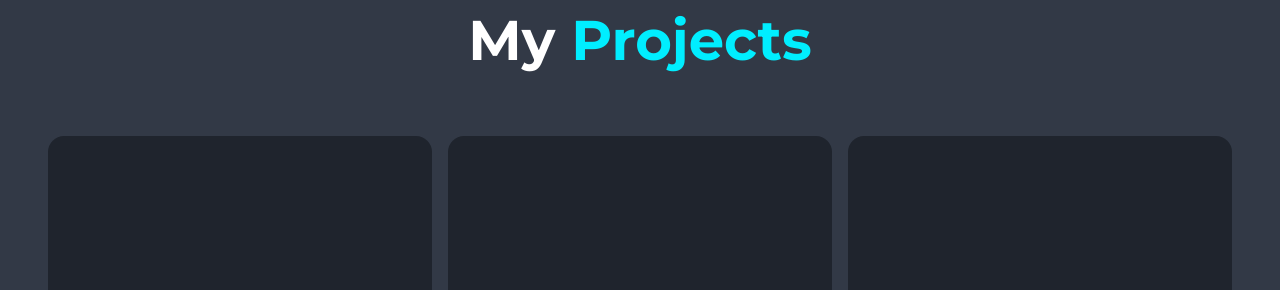
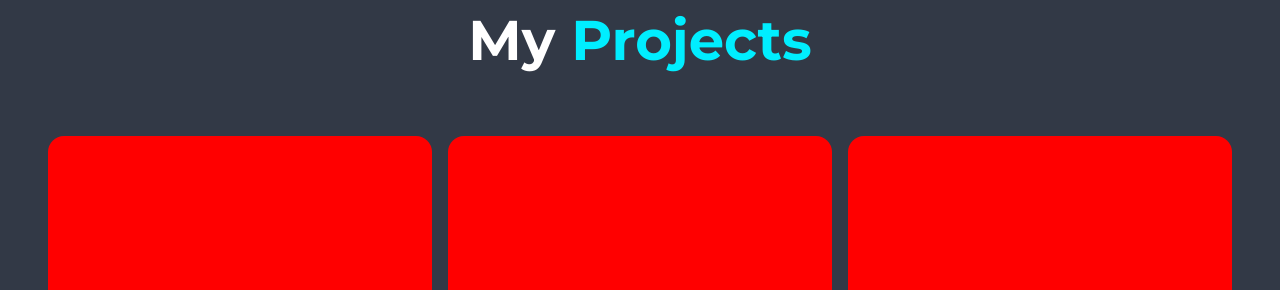
Before and after one commit to fahadrasool008/portfolio, a plain HTML site: page index.html in a window 1280 px wide. Shown: the part 2888-3178 px from the top of the page. Drawn offline with nearby package versions, Linux system fonts and the light colour scheme.

Commit message:
checking modification

```diff
--- a/style.css
+++ b/style.css
@@ -1,5 +1,5 @@
 :root {
-    --bg-color: #1f242d;
+    --bg-color: red;
     --second-bg-color: #323946;
     --text-color: #fff;
     --main-color: #0ef;
```
